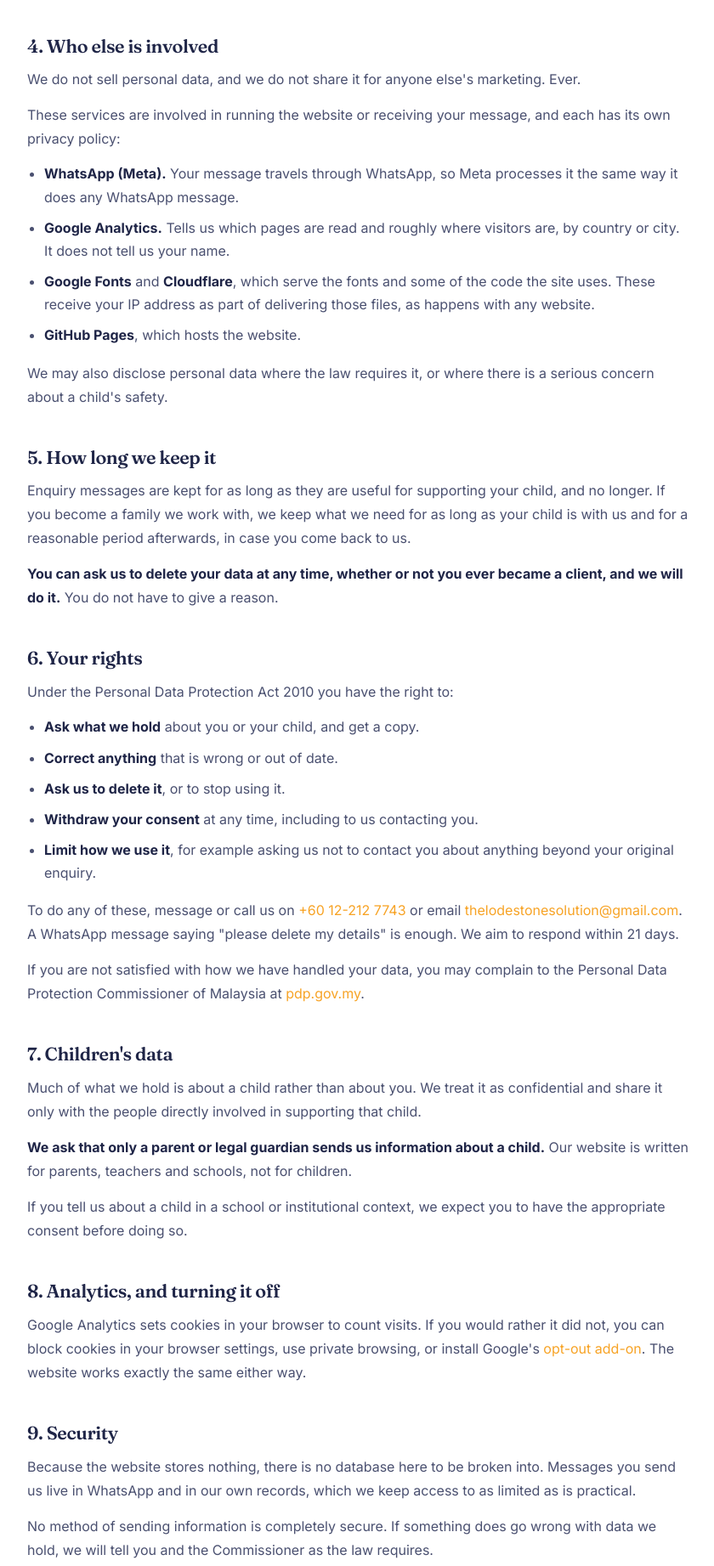
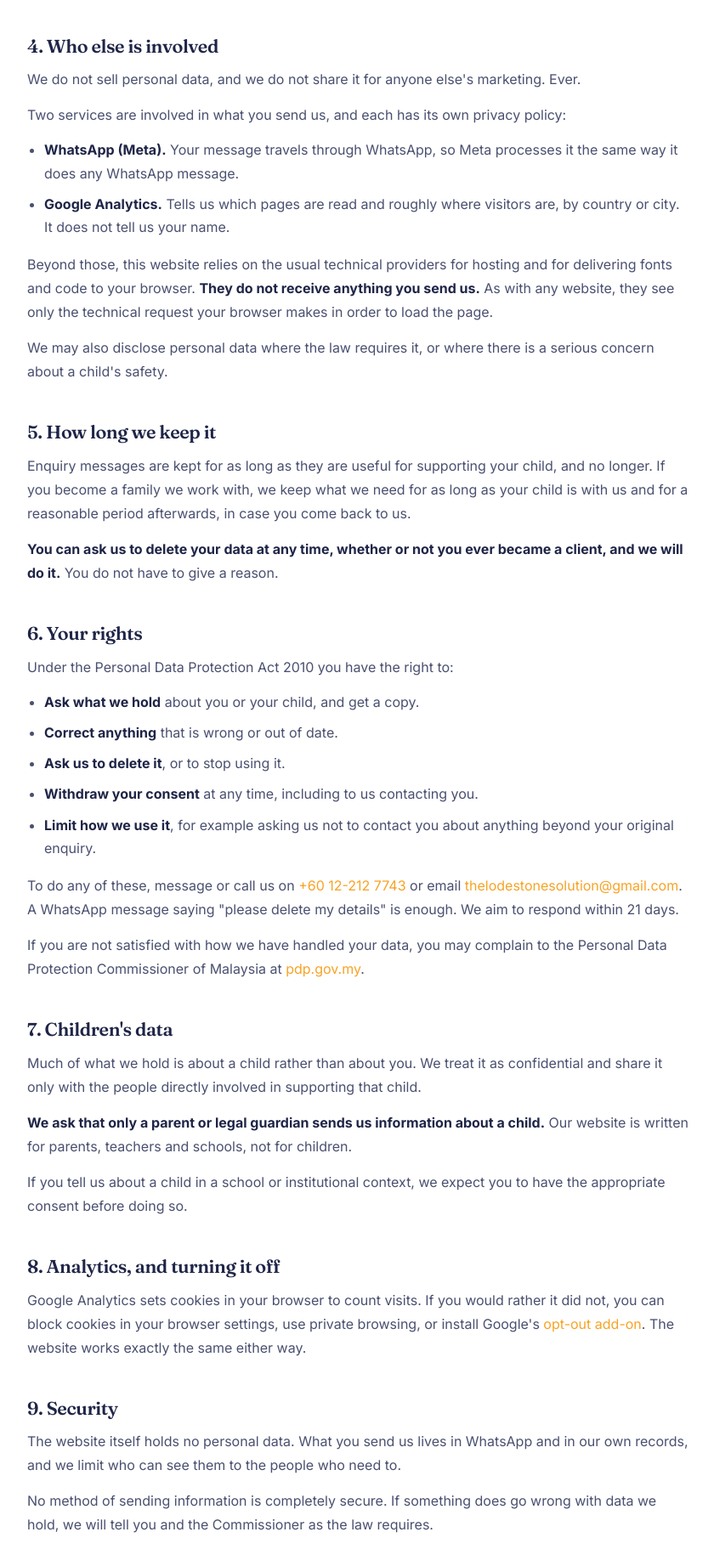
Before and after one commit to lodestoneasia/lodestonemalaysia, a plain HTML site: page privacy.html in a window 1280 px wide. Shown: the part 2294-4137 px from the top of the page at 85% size, without its empty margins (218-1058 px from the left). Drawn offline with Linux system fonts and the light colour scheme.

Commit message:
Privacy notice: trim over-disclosure in section 4, drop the boast in section 9
Roshan's call, and he was right. Naming GitHub Pages, Cloudflare and Google
Fonts exceeded what the PDPA asks for. Section 7 requires the class of third
parties, not a vendor list.

It was also misleading in the wrong direction. Those three receive nothing a
parent sends us; they see the technical request a browser makes to load a
page, as on any website. Listing them beside WhatsApp implied they get
enquiry data. WhatsApp and Google Analytics stay, because they genuinely
carry the message and set cookies respectively. The rest is now covered by a
class description that states plainly they receive nothing you send us.

Section 9 said there was 'no database here to be broken into'. That is a
security boast on a legal page. Replaced with the plain fact.

Both language versions, and _build/privacy_pages.py updated so a rebuild
keeps the change.

Still carrying two of my assumptions pending Roshan's confirmation: the
21-day response target and the retention wording in section 5.

```diff
--- a/privacy.html
+++ b/privacy.html
@@ -485,13 +485,12 @@ html{scroll-padding-top:88px}
 
   <h2>4. Who else is involved</h2>
   <p>We do not sell personal data, and we do not share it for anyone else's marketing. Ever.</p>
-  <p>These services are involved in running the website or receiving your message, and each has its own privacy policy:</p>
+  <p>Two services are involved in what you send us, and each has its own privacy policy:</p>
   <ul>
     <li><strong>WhatsApp (Meta).</strong> Your message travels through WhatsApp, so Meta processes it the same way it does any WhatsApp message.</li>
     <li><strong>Google Analytics.</strong> Tells us which pages are read and roughly where visitors are, by country or city. It does not tell us your name.</li>
-    <li><strong>Google Fonts</strong> and <strong>Cloudflare</strong>, which serve the fonts and some of the code the site uses. These receive your IP address as part of delivering those files, as happens with any website.</li>
-    <li><strong>GitHub Pages</strong>, which hosts the website.</li>
   </ul>
+  <p>Beyond those, this website relies on the usual technical providers for hosting and for delivering fonts and code to your browser. <strong>They do not receive anything you send us.</strong> As with any website, they see only the technical request your browser makes in order to load the page.</p>
   <p>We may also disclose personal data where the law requires it, or where there is a serious concern about a child's safety.</p>
 
   <h2>5. How long we keep it</h2>
@@ -519,7 +518,7 @@ html{scroll-padding-top:88px}
   <p>Google Analytics sets cookies in your browser to count visits. If you would rather it did not, you can block cookies in your browser settings, use private browsing, or install Google's <a href="https://tools.google.com/dlpage/gaoptout" target="_blank" rel="noopener">opt-out add-on</a>. The website works exactly the same either way.</p>
 
   <h2>9. Security</h2>
-  <p>Because the website stores nothing, there is no database here to be broken into. Messages you send us live in WhatsApp and in our own records, which we keep access to as limited as is practical.</p>
+  <p>The website itself holds no personal data. What you send us lives in WhatsApp and in our own records, and we limit who can see them to the people who need to.</p>
   <p>No method of sending information is completely secure. If something does go wrong with data we hold, we will tell you and the Commissioner as the law requires.</p>
 
   <h2>10. Changes to this notice</h2>
```
Also changed, not shown: privacy-ms.html (+3 -4 lines).
